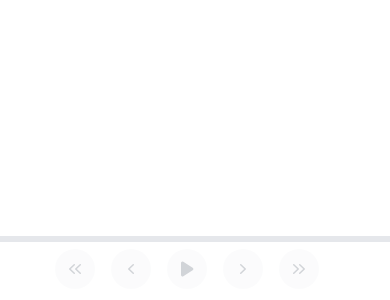
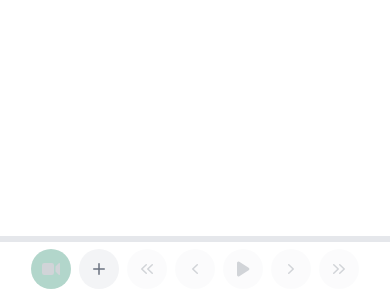
Before and after one commit to GuilhermeFaga/WebVAR, a React (Create React App) app: page / in a window 390 px wide. Shown: the part 544-844 px from the top of the page. Built offline with nearby package versions, Linux system fonts and the light colour scheme.

Commit message:
fix: erros de loop e layout mobile

```diff
--- a/src/App.js
+++ b/src/App.js
@@ -128,14 +128,14 @@ function VideoComponent({ id }) {
         }}
         progressInterval={10} />
     )
-  }, [webcamRef, recordedChunks, webcamsState, playerRef])
+    // eslint-disable-next-line
+  }, [webcamRef, recordedChunks, webcamsState])
 
 
   return (
     <div className='w-full max-h-fit flex items-center col-span-1 overflow-hidden'>
       <div className='flex items-center w-full max-h-fit h-full'>
         <Card>
-
           <Webcam
             className='w-full aspect-video object-cover'
             videoConstraints={{ deviceId: id }}
--- a/src/components/BottomNav.js
+++ b/src/components/BottomNav.js
@@ -12,14 +12,18 @@ export default function BottomNav() {
   return (
     <>
       <ProgressBar />
-      <div className="fixed bottom-0 left-0 z-50 grid w-full h-16 grid-cols-1 px-8 bg-white border-t border-gray-200 md:grid-cols-3 dark:bg-gray-700 dark:border-gray-600">
+      <div className="fixed bottom-0 left-0 z-50 grid w-full h-16 grid-cols-1 px-0 md:px-8 bg-white border-t border-gray-200 md:grid-cols-3 dark:bg-gray-700 dark:border-gray-600">
 
-        <div className="w-full items-center justify-end hidden mr-auto text-gray-500 dark:text-gray-400 md:flex">
+        <div className="w-full items-center justify-end hidden mr-auto md:gap-4 text-gray-500 dark:text-gray-400 md:flex">
           <RecordButton />
           <AddCameraButton />
         </div>
 
-        <div className="flex items-center justify-center mx-auto">
+        <div className="flex items-center justify-center mx-auto gap-2 md:gap-4">
+          <div className="flex md:hidden gap-2">
+            <RecordButton />
+            <AddCameraButton />
+          </div>
           <FastBackwardButton />
           <BackwardButton />
           <PlayPauseButton />
--- a/src/components/RoundButton.js
+++ b/src/components/RoundButton.js
@@ -1,7 +1,7 @@
 
 export default function RoundButton({ children, onClick, className, disabled = false }) {
   return (
-    <button disabled={disabled} type="button" className={"p-2.5 group bg-gray-100 rounded-full hover:bg-gray-200 mr-4 focus:outline-none dark:bg-gray-600 dark:hover:bg-gray-800 disabled:opacity-30 disabled:hover:bg-gray-100 disabled:dark:hover:bg-gray-600 ".concat(className)}
+    <button disabled={disabled} type="button" className={"p-2.5 group bg-gray-100 rounded-full hover:bg-gray-200 focus:outline-none dark:bg-gray-600 dark:hover:bg-gray-800 disabled:opacity-30 disabled:hover:bg-gray-100 disabled:dark:hover:bg-gray-600 ".concat(className)}
       onClick={onClick}>
       {children}
     </button>
```
